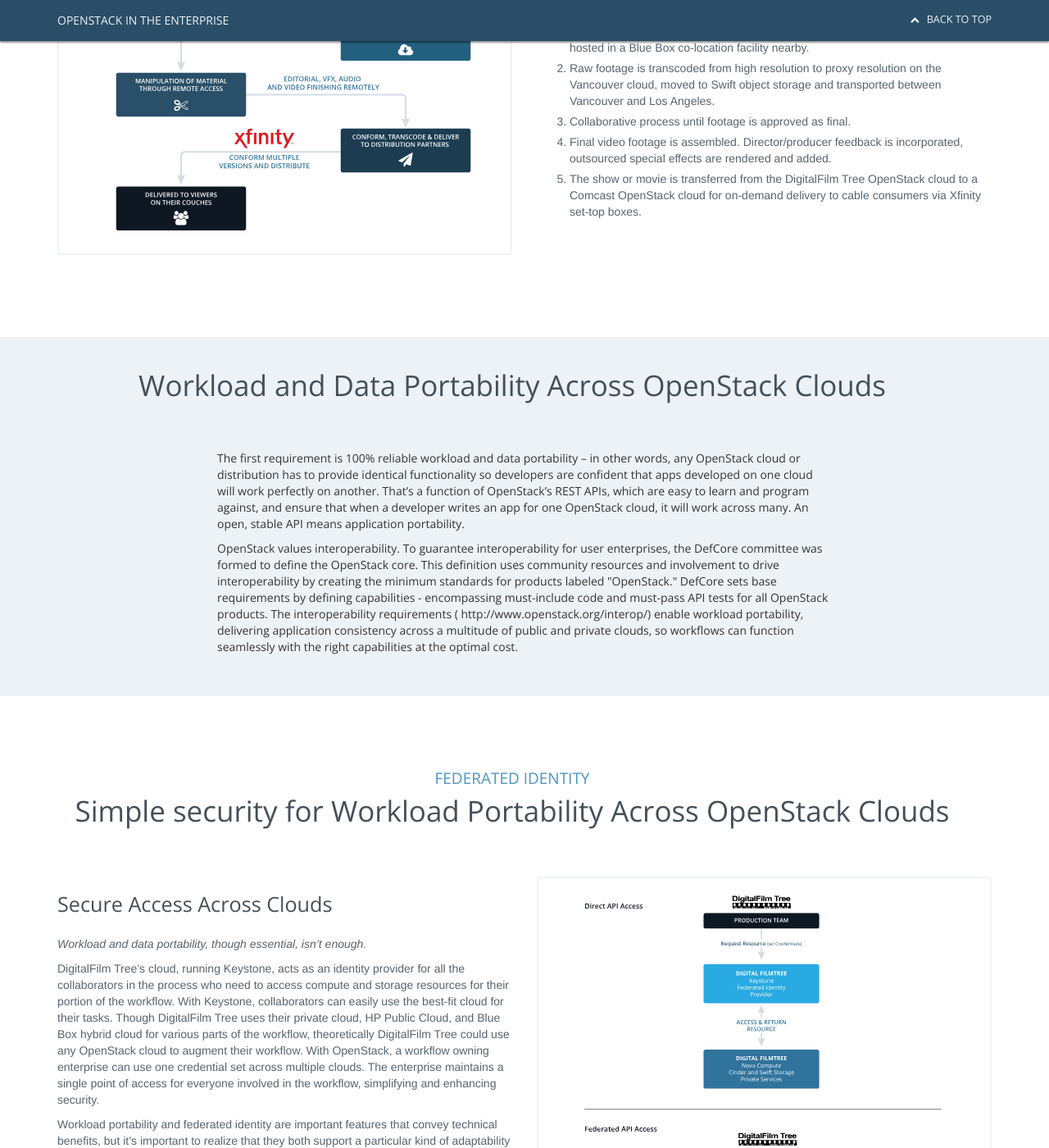
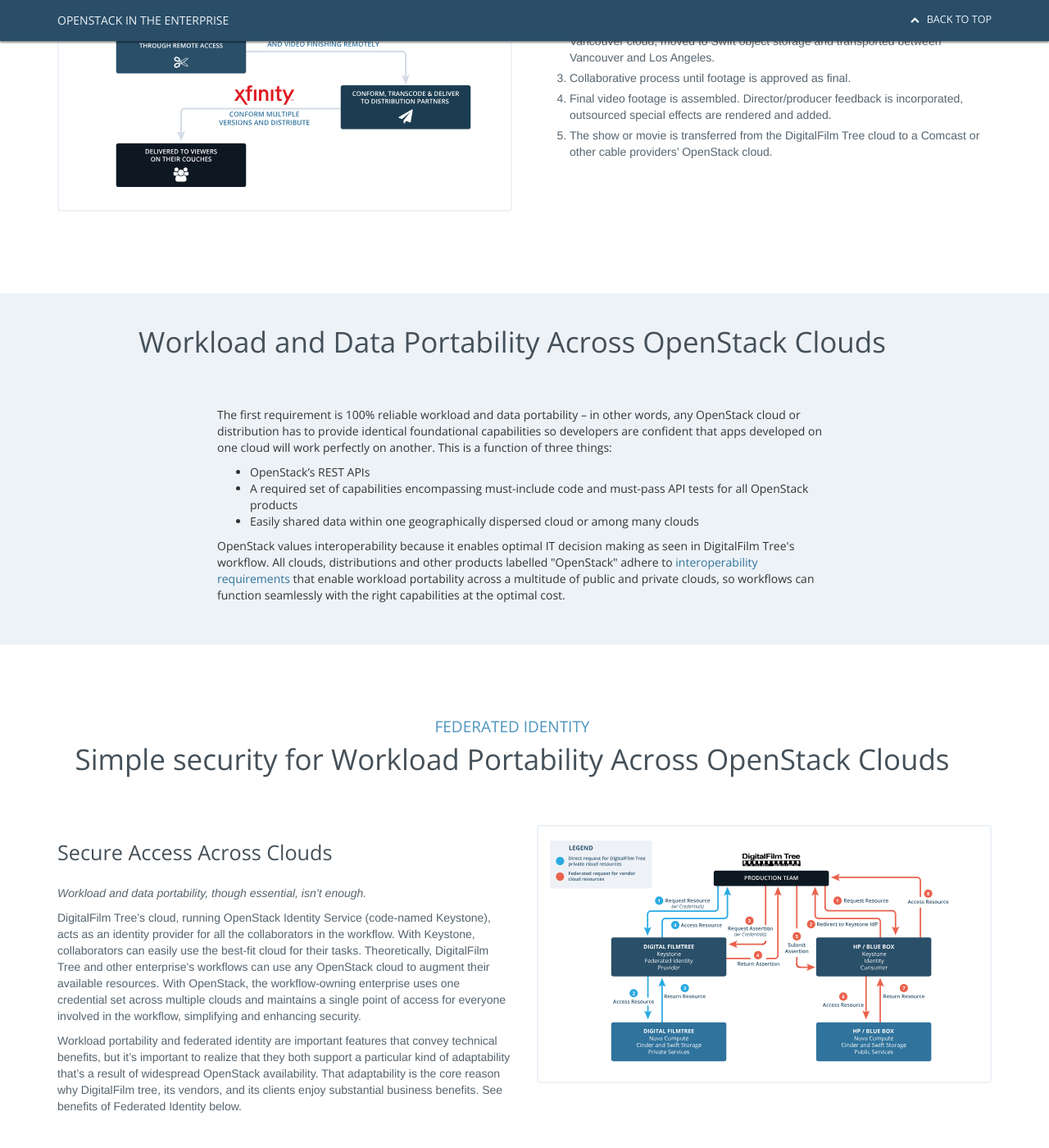
Before and after one commit to iamweswilson/openstack-enterprise, a Jekyll site: the page built from workflow-portability.html, in a window 1280 px wide and 1400 px high, scrolled down 1893 px. Shown: the whole window at 82% size. Built offline with Jekyll 4.4.1, drawn with Linux system fonts in a browser that asks for light colours; comment, search, counter and statistics services are not loaded; some of the changed text lies outside the part shown.

Commit message:
adding workload portability page

```diff
--- a/workflow-portability.html
+++ b/workflow-portability.html
@@ -1,7 +1,7 @@
 ---
 layout: openstack-workload
 title: Workload Portability
-permalink: /workflow-portability/
+permalink: /workload-portability/
 ---
 
     <div class="intro-header unreal">
@@ -11,7 +11,7 @@
                 <div class="col-lg-8 col-sm-8">
                     <div class="intro-message">
                         <h1>Expediting Digital Workflow with OpenStack</h1>
-                        <h3>Modernizing Virtualization Infrastructures with the OpenStack Cloud Management Platform</h3>
+                        <h3>DigitalFilm Tree funnels thousands of hours of video footage to a 1 hour TV show using a mix of private and public OpenStack clouds.</h3>
                     </div>
                 </div>
                 <div class="col-lg-4 col-sm-4">
@@ -53,10 +53,10 @@
             <div class="row story-steps center">
                 <div class="col-sm-8 col-sm-push-2">
                     <p>
-                        Supply chains used to be a matter of assemblers, conveyer belts, and loading docks. But in today’s software-defined economy, that’s not the only kind of supply chain. Most industries, including banking, medical, retail, and entertainment are being transformed by online and mobile applications that deliver secure, on-demand, self-service capabilities directly to customers.
+                        In today's software-defined economy, supply chains develop digital assets and applications that involve not only an enterprise's employees but also a mix of vendors, contract and even clients.
                     </p>
                     <p>
-                        These capabilities aren’t the product of a single inventor or creator. The delivery of an application or service often depends on many contributors, possibly in multiple companies, in an end-to-end workflow. Download the new <a href="#">OpenStack white paper</a> to learn more about digital workflow with OpenStack and how an enterprise like DigitalFilm Tree can maximize business benefit with their innovative post-production process.
+                        DigitalFilm Tree, a leading post-production company for TV and film, illustrates innovation at work by moving raw footage through a workflow involving worldwide producers and stakeholders examining and processing footage on mobile devices the same day it was shot.  Footage is moved through editing, video effects, and studios with extremely tight turnarounds and can’t-miss deadlines. It’s a compute- and storage-intensive mission-critical workflow powered by OpenStack using a careful orchestration of multiple public and private clouds.
                     </p>
                 </div>
             </div>
@@ -71,12 +71,12 @@
             <div class="row">
                 <div class="col-lg-3 col-sm-3">
                     <h3>
-                        Getting Expert Help
+                        FIND PARTICIPATING CLOUDS
                     </h3>
                 </div>
                 <div class="col-lg-5 col-sm-5">
                     <p>
-                    Want to build Federated Identity into your workflow? The OpenStack Marketplace offers fully supported ..., and experienced consultants.
+                    Many OpenStack clouds and distributions support the interoperability features used by DigitalFilm Tree.  Visit the OpenStack Marketplace often as "OpenStack Powered" offerings are being added regularly.
                     </p>
                 </div>
                 <div class="col-lg-3 col-sm-3">
@@ -105,14 +105,11 @@
                     <p>
                         DigitalFilm Tree needs to scale for a 2-3 month period for the pilot season, then scale back down. Some projects are much larger or more intensive than others, due to format (4K vs 8K video) or complex special effects requirements. DigitalFilm Tree also doesn’t always know when shows will start or stop. Leveraging public and hybrid cloud allows DigitalFilm Tree to adapt to change at will, effectively creating a new business model by instantly augmenting their workflow.
                     </p>
-                    <p>
-                        <a href="#">Watch video of Digital Film Tree's Workflow in Action at the Vancouver Summit</a>
-                    </p>
                 </div>
                 <div class="col-sm-6">
                     <div class="thumbnails" data-toggle="lightbox">
-                        <a href="/images/legacy/legacy-placeholder.jpg" class="thumbnail" data-title="">
-                            <img class="img-responsive" src="/images/legacy/legacy-placeholder.jpg" alt="">
+                        <a href="/images/digital-workflow/video-soon.svg" class="thumbnail" data-title="">
+                            <img src="/images/digital-workflow/video-soon.svg" onerror="/images/digital-workflow/video-soon.svg" alt="Video coming soon"/>
                         </a>
                     </div>
                 </div>
@@ -133,7 +130,7 @@
                         To develop "UnREAL" Television Show, DigitalFilm Tree's workflow run through multiple OpenStack clouds. As shown in this diagram, their workflow is as follows:
                         <ol>
                             <li>
-                                Directors shoot raw footage for the UnREAL TV show on digital video in Vancouver.  Filmmakers upload video to DigitalFilm Tree’s hybrid OpenStack cloud, hosted in a Blue Box co-location facility nearby.
+                                Directors shoot raw footage for UnREAL (and other TV shows) on digital video in Vancouver.  Filmmakers upload video to DigitalFilm Tree’s hybrid OpenStack cloud, hosted in a Blue Box co-location facility nearby.
                             </li>
                             <li>
                                 Raw footage is transcoded from high resolution to proxy resolution on the Vancouver cloud, moved to Swift object storage and transported between Vancouver and Los Angeles.
@@ -145,7 +142,7 @@
                                 Final video footage is assembled. Director/producer feedback is incorporated, outsourced special effects are rendered and added.
                             </li>
                             <li>
-                                The show or movie is transferred from the DigitalFilm Tree OpenStack cloud to a Comcast OpenStack cloud for on-demand delivery to cable consumers via Xfinity set-top boxes.
+                                The show or movie is transferred from the DigitalFilm Tree cloud to a Comcast or other cable providers’ OpenStack cloud.
                             </li>
                         </ol>
                     </p>
@@ -170,10 +167,15 @@
             <div class="row">
                 <div class="col-sm-8 col-sm-push-2">
                     <p>
-                        The first requirement is 100% reliable workload and data portability – in other words, any OpenStack cloud or distribution has to provide identical functionality so developers are confident that apps developed on one cloud will work perfectly on another. That’s a function of OpenStack’s REST APIs, which are easy to learn and program against, and ensure that when a developer writes an app for one OpenStack cloud, it will work across many.  An open, stable API means application portability.
+                        The first requirement is 100% reliable workload and data portability – in other words, any OpenStack cloud or distribution has to provide identical foundational capabilities so developers are confident that apps developed on one cloud will work perfectly on another. This is a function of three things:
                     </p>
+                    <ul>
+                        <li>OpenStack’s REST APIs</li>
+                        <li>A required set of capabilities encompassing must-include code and must-pass API tests for all OpenStack products</li>
+                        <li>Easily shared data within one geographically dispersed cloud or among many clouds</li>
+                    </ul>
                     <p>
-                    OpenStack values interoperability. To guarantee interoperability for user enterprises, the DefCore committee was formed to define the OpenStack core. This definition uses community resources and involvement to drive interoperability by creating the minimum standards for products labeled "OpenStack."  DefCore sets base requirements by defining capabilities - encompassing must-include code and must-pass API tests for all OpenStack products.  The interoperability requirements ( http://www.openstack.org/interop/) enable workload portability, delivering application consistency across a multitude of public and private clouds, so workflows can function seamlessly with the right capabilities at the optimal cost.
+                        OpenStack values interoperability because it enables optimal IT decision making as seen in DigitalFilm Tree's workflow.  All clouds, distributions and other products labelled "OpenStack" adhere to <a href="http://www.openstack.org/interop/">interoperability requirements</a> that enable workload portability across a multitude of public and private clouds, so workflows can function seamlessly with the right capabilities at the optimal cost.
                     </p>
                 </div>
             </div>
@@ -199,7 +201,7 @@
                         <em>Workload and data portability, though essential, isn’t enough.</em>
                     </p>
                     <p>
-                        DigitalFilm Tree’s cloud, running Keystone, acts as an identity provider for all the collaborators in the process who need to access compute and storage resources for their portion of the workflow. With Keystone, collaborators can easily use the best-fit cloud for their tasks. Though DigitalFilm Tree uses their private cloud, HP Public Cloud, and Blue Box hybrid cloud for various parts of the workflow, theoretically DigitalFilm Tree could use any OpenStack cloud to augment their workflow. With OpenStack, a workflow owning enterprise can use one credential set across multiple clouds. The enterprise maintains a single point of access for everyone involved in the workflow, simplifying and enhancing security.
+                        DigitalFilm Tree’s cloud, running OpenStack Identity Service (code-named Keystone), acts as an identity provider for all the collaborators in the workflow. With Keystone, collaborators can easily use the best-fit cloud for their tasks. Theoretically, DigitalFilm Tree and other enterprise's workflows can use any OpenStack cloud to augment their available resources. With OpenStack, the workflow-owning enterprise uses one credential set across multiple clouds and maintains a single point of access for everyone involved in the workflow, simplifying and enhancing security.
                     </p>
                     <p>
                         Workload portability and federated identity are important features that convey technical benefits, but it’s important to realize that they both support a particular kind of adaptability that’s a result of widespread OpenStack availability. That adaptability is the core reason why DigitalFilm tree, its vendors, and its clients enjoy substantial business benefits. See benefits of Federated Identity below.
@@ -215,7 +217,7 @@
             </div>
             <hr>
             <div class="row center">
-            <h2 class="section-heading center">Some of The Benefits of Using Federated Identity</h2>
+            <h2 class="section-heading center">Benefits of OpenStack - One Platform, Many Clouds</h2>
                 <div class="col-sm-3 federated-benefits">
                     <i class="fa fa-bolt"></i>
                     <h4>Workflow acceleration</h4>
@@ -289,7 +291,7 @@
                     <div class="download-wrapper">
                         <h3>Download the white paper.</h3>
                         <p>
-                            Read the complete white paper that the differences between legacy infrastructures and cloud computing, as well as, explains the four ways to architect VMWare using OpenStack to create next-generation, large-scale environments.
+                            Read the white paper for the complete DigitalFilm Tree story and how the technologies used apply to other enterprises and digital workflows in the software-defined economy.  Like DigitalFilm Tree, today's savvy businesses know how to leverage cloud capabilities and economics to achieve leadership in their fields.
                         </p>
                         <p class="file-info">
                             <a href="#" data-toggle="modal" data-target="#downloadModal">WorkflowPortabilityWhitePaper.PDF | 1.4MB</a>
@@ -476,7 +479,7 @@
           <div class="modal-body">
             <p class="download-text">
                 <i class="fa fa-file-pdf-o fa-4x"></i>
-                Download the new OpenStack white paper, detailing four approaches to using VMware technology with OpenStack, including example enterprises with their architectural choices.
+                 Download the new OpenStack white paper to learn more about digital workflow with OpenStack and how an enterprise like DigitalFilm Tree can maximize business benefit with their innovative post-production process.
             </p>
                 <a href="#" class="download-btn"><i class="fa fa-arrow-circle-down fa-2x"></i> Download This White Paper</a>
             <hr>
```
Also changed, not shown: other parts of workflow-portability.html (+4 -3 lines), index.html (+6 -6 lines), images/digital-workflow/feature1.jpg (added), images/digital-workflow/feature2.jpg (added), images/digital-workflow/federation-workflow.jpg, images/digital-workflow/federation-workflow.svg, images/digital-workflow/video-soon.jpg (added), images/digital-workflow/video-soon.svg (added), images/read-dark.png (added), images/read.png (added), images/sri-paypal.jpg (added), 1 other file.
